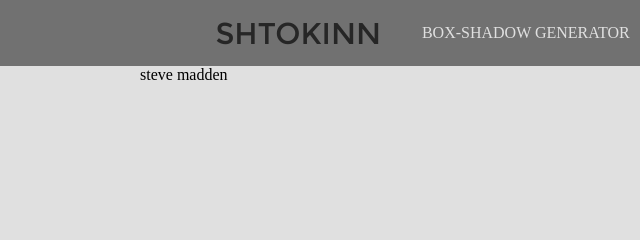
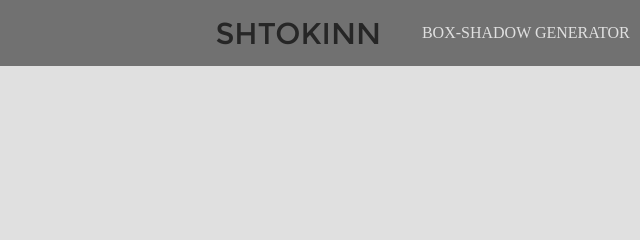
Before and after one commit to diheka/portfolio, a plain HTML site: page html/ToolsProject/third.html in a window 1280 px wide. Shown: the top 240 px of the page, 0-640 px from the left. Drawn offline with Linux system fonts and the light colour scheme.

Commit message:
steve madden d3ad

```diff
--- a/html/ToolsProject/third.html
+++ b/html/ToolsProject/third.html
@@ -23,7 +23,7 @@
         <div class="main">
             <div class="container">
                 <div class="main_inner">
-                    steve madden
+
                 </div>
             </div>
         </div>
```
